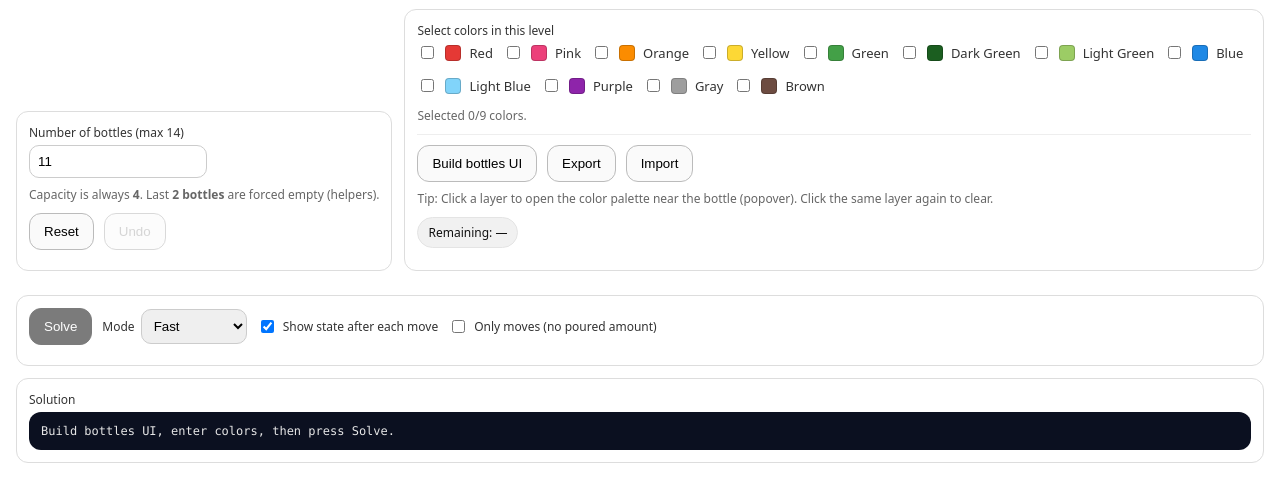
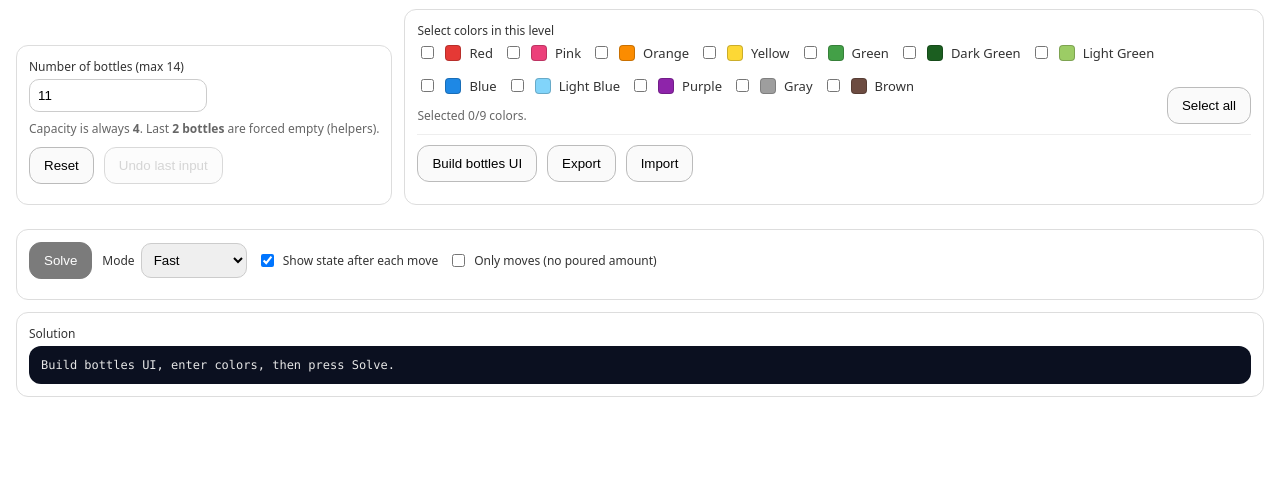
Before and after one commit to DimGianno/water-sort-solver, a plain HTML site: page index.html in a window 1280 px wide. Shown: the part 46-548 px from the top of the page. Drawn offline with Linux system fonts and the light colour scheme.

Commit message:
ui: add select-all + align newUI-3 layout

```diff
--- a/index.html
+++ b/index.html
@@ -19,20 +19,25 @@
           <input id="numBottles" type="number" min="3" max="14" value="11">
         </div>
       </div>
-      <div class="hint">
-        Capacity is always <b>4</b>. Last <b>2 bottles</b> are forced empty (helpers).
-      </div>
+      <div class="hint">Capacity is always <b>4</b>. Last <b>2 bottles</b> are forced empty (helpers).</div>
       <div class="inline" style="margin-top:10px;">
         <button id="resetBtn">Reset</button>
-        <button id="undoBtn" disabled>Undo</button>
+        <button id="undoBtn" disabled>Undo last input</button>
       </div>
       <div id="buildMsg" class="small" style="margin-top:8px;"></div>
     </div>
 
     <div class="card" style="flex:1; min-width: 360px;">
-      <label>Select colors in this level</label>
-      <div id="colorChecklist" class="colors"></div>
-      <div class="hint" id="colorLimitHint"></div>
+      <div class="inline" style="justify-content:space-between; align-items:flex-end;">
+        <div style="flex:1;">
+          <label>Select colors in this level</label>
+          <div id="colorChecklist" class="colors"></div>
+          <div class="hint" id="colorLimitHint"></div>
+        </div>
+        <div>
+          <button id="selectAllBtn" title="Select all colors (only available with 14 bottles)">Select all</button>
+        </div>
+      </div>
 
       <div class="divider"></div>
 
@@ -42,13 +47,7 @@
         <button id="importBtn">Import</button>
       </div>
 
-      <div class="hint">
-        Tip: Click a layer to open the color palette near the bottle (popover). Click the same layer again to clear.
-      </div>
-
-      <div class="palette-wrap">
-        <span class="pill" id="remainingSummary">Remaining: —</span>
-      </div>
+      <div id="validationMsg" class="small" style="margin-top:10px;"></div>
 
       <div id="ioArea" style="display:none; margin-top:10px;">
         <div class="small" style="margin-bottom:6px;">Paste an exported code to import, or copy your export:</div>
@@ -59,8 +58,6 @@
           <span class="small" id="ioMsg"></span>
         </div>
       </div>
-
-      <div id="validationMsg" class="small" style="margin-top:10px;"></div>
     </div>
   </div>
 
@@ -112,7 +109,7 @@
             <input id="speedRange" type="range" min="0.25" max="4" step="0.25" value="1" />
             <span class="small" id="speedLabel">1×</span>
           </label>
-          <span class="pill" id="stepLabel">Step 0/0</span>
+          <span class="pill" id="stepLabel" style="background:#f1f1f1;border:1px solid #e4e4e4;border-radius:999px;padding:6px 10px;font-size:12px;">Step 0/0</span>
         </div>
         <div id="replayGrid" class="replay-grid"></div>
       </div>
```
